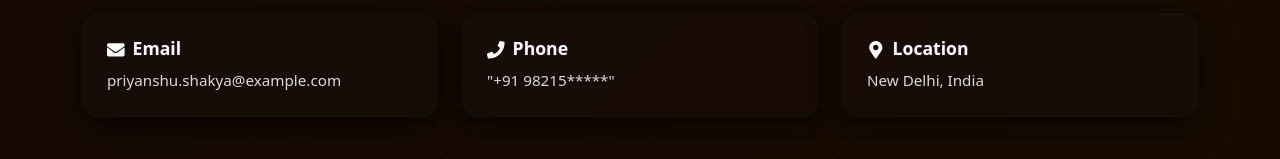
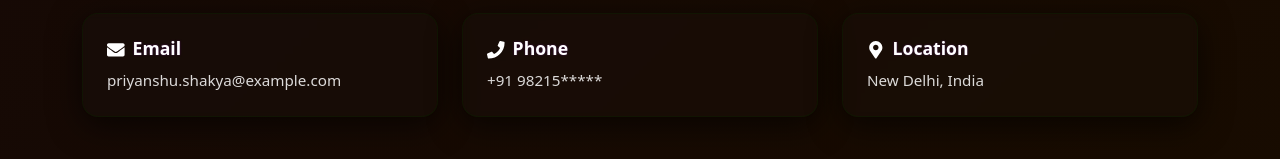
Before and after one commit to Priyanshu261202/my-portfolio, a React (Create React App) app: page / in a window 1280 px wide. Shown: the part 5727-5886 px from the top of the page. Built offline with nearby package versions, Linux system fonts and the light colour scheme; the HTML template or start-up script is replaced by a standard one.

Commit message:
Update App.js

```diff
--- a/src/App.js
+++ b/src/App.js
@@ -580,7 +580,7 @@ const App = () => {
                 </motion.div>
                 <motion.div className="glass-card contact-info" {...fadeInUp}>
                   <h5><FaPhone className="me-2" />Phone</h5>
-                  <span>"+91 98215*****"</span>
+                  <span>+91 98215*****</span>
                 </motion.div>
                 <motion.div className="glass-card contact-info" {...fadeInUp}>
                   <h5><FaMapMarkerAlt className="me-2" />Location</h5>
```
